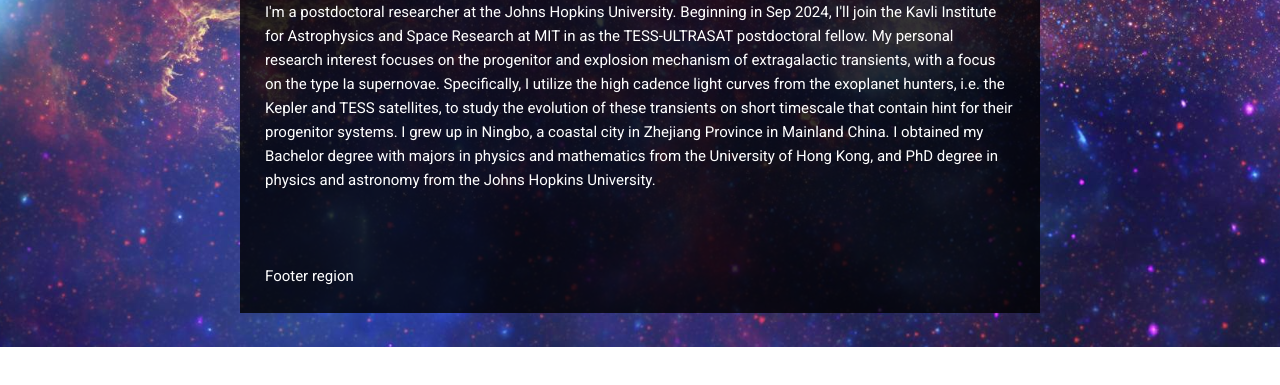
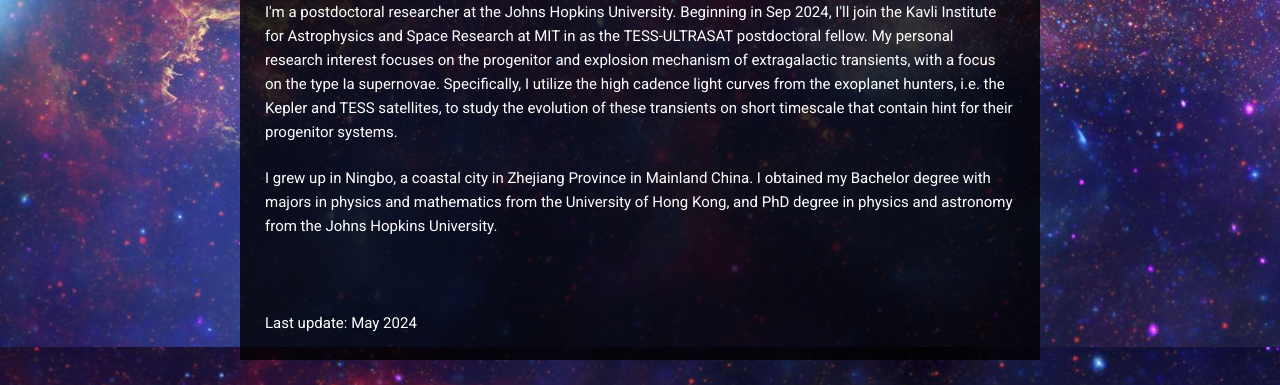
Before and after one commit to qnwang93/qnwang93.github.io, a plain HTML site: page index.html in a window 1280 px wide. Shown: the part 453-838 px from the top of the page. Before the commit the page ends 800 px from the top, so only its background shows below. Drawn offline with nearby package versions, Linux system fonts and the light colour scheme.

Commit message:
Update index.html

```diff
--- a/index.html
+++ b/index.html
@@ -50,7 +50,8 @@
 		I'm a postdoctoral researcher at the Johns Hopkins University. Beginning in Sep 2024, I'll join the Kavli Institute for Astrophysics and Space Research at MIT in as the TESS-ULTRASAT postdoctoral fellow.
 
 		My personal research interest focuses on the progenitor and explosion mechanism of extragalactic transients, with a focus on the type Ia supernovae. Specifically, I utilize the high cadence light curves from the exoplanet hunters, i.e. the Kepler and TESS satellites, to study the evolution of these transients on short timescale that contain hint for their progenitor systems.
-
+            </p>
+            <p>
 		I grew up in Ningbo, a coastal city in Zhejiang Province in Mainland China. I obtained my Bachelor degree with majors in physics and mathematics from the University of Hong Kong, and PhD degree in physics and astronomy from the Johns Hopkins University.
             </p>
           </div>
@@ -66,7 +67,6 @@
             <h2>CV</h2>
             <p>
                <a href="https://qnwang93.github.io/CV.pdf">CV</a>
-		Last updated in May 2024
             </p>
           </div>
 
@@ -82,7 +82,7 @@
     </div>
 
     <footer>
-      Footer region
+      Last update: May 2024
     </footer>
 
     <!-- Load additional JS scripts here -->
```
